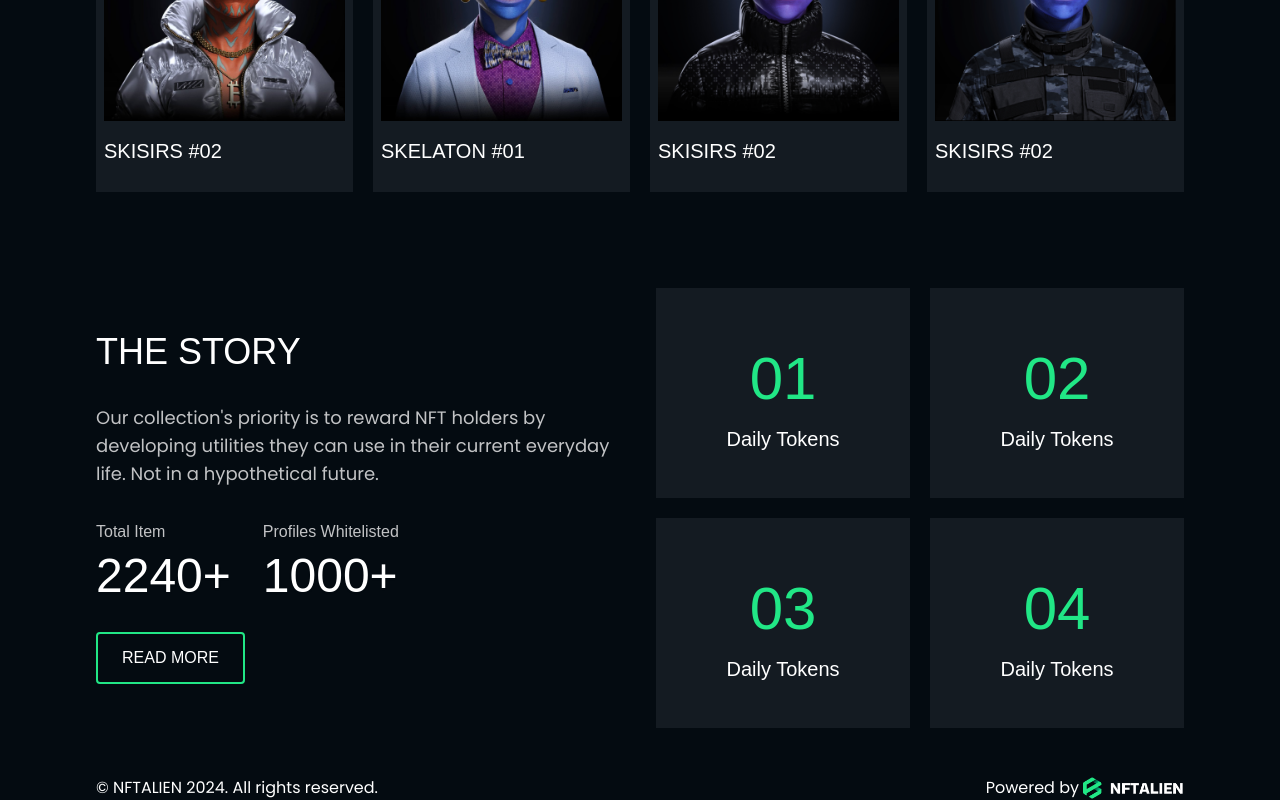
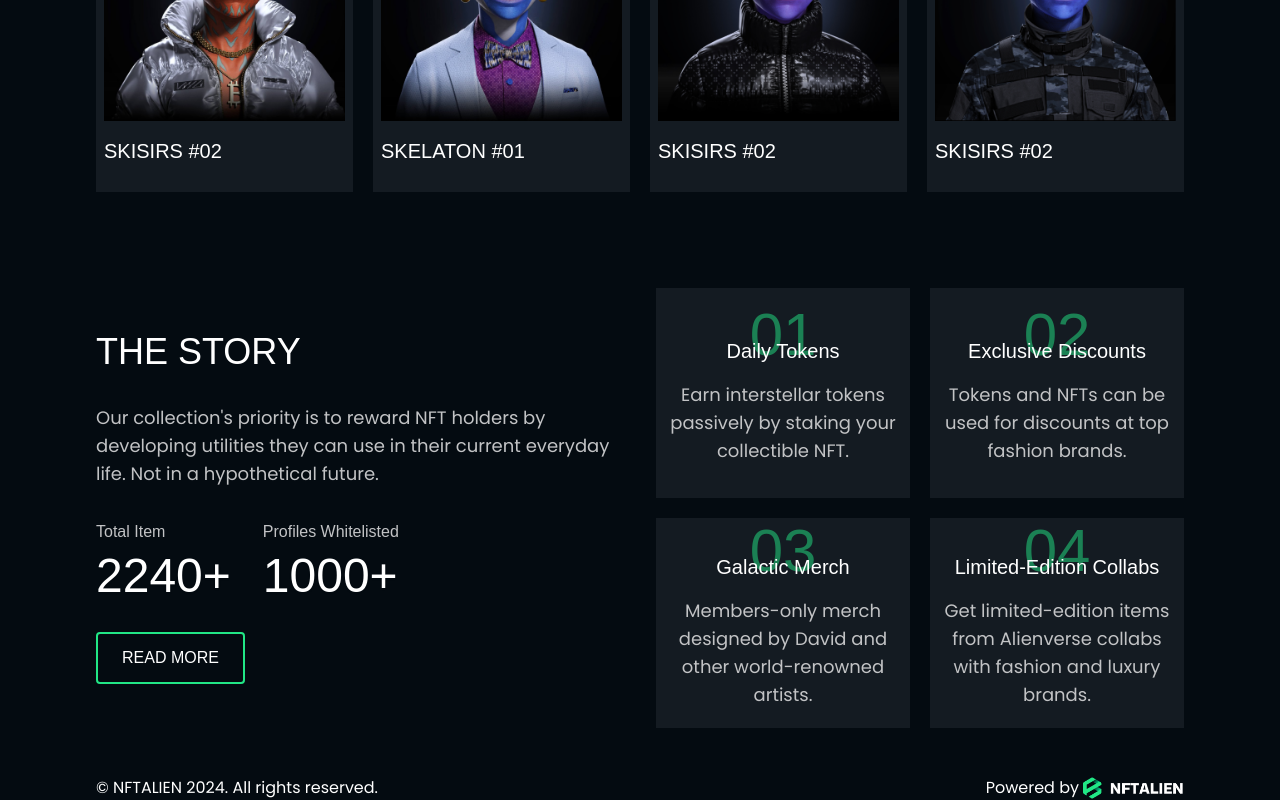
Before and after one commit to gift56/nftalien, a Next.js app: page / in a window 1280 px wide. Shown: the part 1898-2698 px from the top of the page. Built offline with nearby package versions, Linux system fonts and the light colour scheme; a web font is replaced by a local one.

Commit message:
working on story section

```diff
--- a/components/Story.tsx
+++ b/components/Story.tsx
@@ -43,11 +43,18 @@ const Story = () => {
             {storyData.map((item, index) => (
               <div
                 key={index}
-                className="w-full py-5 px-2 flex flex-col items-center justify-center gap-4 h-[210px] relative overflow-hidden bg-dark before:hover:content-[''] before:hover:absolute before:hover:w-[20%] before:hover:h-[170%] before:hover:bg-cardLinear before:hover:rotate-[-52deg] before:transition-all before:duration-300 after:content-[''] after:absolute after:inset-[5px] after:bg-dark"
+                className="w-full py-7 px-2 flex flex-col items-center justify-center gap-4 h-[210px] relative overflow-hidden bg-dark before:hover:content-[''] before:hover:absolute before:hover:w-[20%] before:hover:h-[170%] before:hover:bg-cardLinear before:hover:rotate-[-52deg] before:transition-all before:duration-300 after:content-[''] after:absolute after:inset-[5px] after:bg-dark"
               >
                 <div className="relative z-10 w-full flex flex-col items-center justify-center gap-4">
-                  <h6 className="text-4xl md:text-6xl font-normal font-bak text-primary">0{index + 1}</h6>
-                  <h3 className="text-xl font-normal font-bak text-white">Daily Tokens</h3>
+                  <h6 className="text-4xl md:text-6xl font-normal font-bak text-primary/50 absolute -top-8">
+                    0{index + 1}
+                  </h6>
+                  <h3 className="text-xl font-normal font-bak text-white text-center relative">
+                    {item.title}
+                  </h3>
+                  <p className="text-base font-normal md:text-lg text-graycolor text-center">
+                    {item.desc}
+                  </p>
                 </div>
               </div>
             ))}
```
